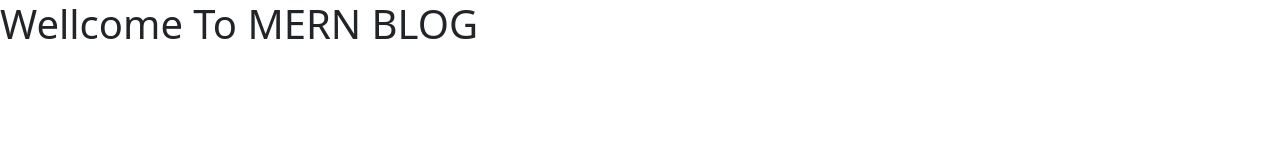
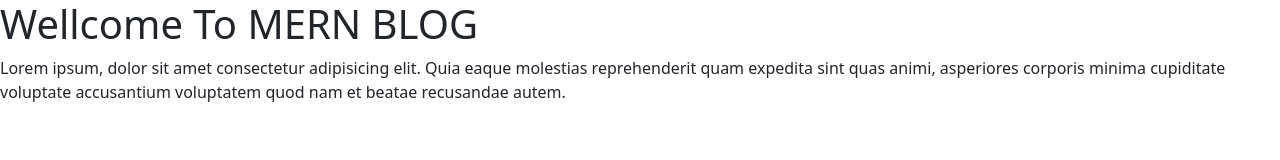
Before and after one commit to sakshu20/mern-blog, a website: page public/index.html in a window 1280 px wide. Drawn offline with nearby package versions, Linux system fonts and the light colour scheme.

Commit message:
index update

```diff
--- a/public/index.html
+++ b/public/index.html
@@ -8,6 +8,7 @@
   </head>
   <body>
     <h1>Wellcome To MERN BLOG</h1>
+    <p>Lorem ipsum, dolor sit amet consectetur adipisicing elit. Quia eaque molestias reprehenderit quam expedita sint quas animi, asperiores corporis minima cupiditate voluptate accusantium voluptatem quod nam et beatae recusandae autem.</p>
 
     <script src="https://cdn.jsdelivr.net/npm/bootstrap@5.2.0-beta1/dist/js/bootstrap.bundle.min.js" ></script>
   </body>
```
